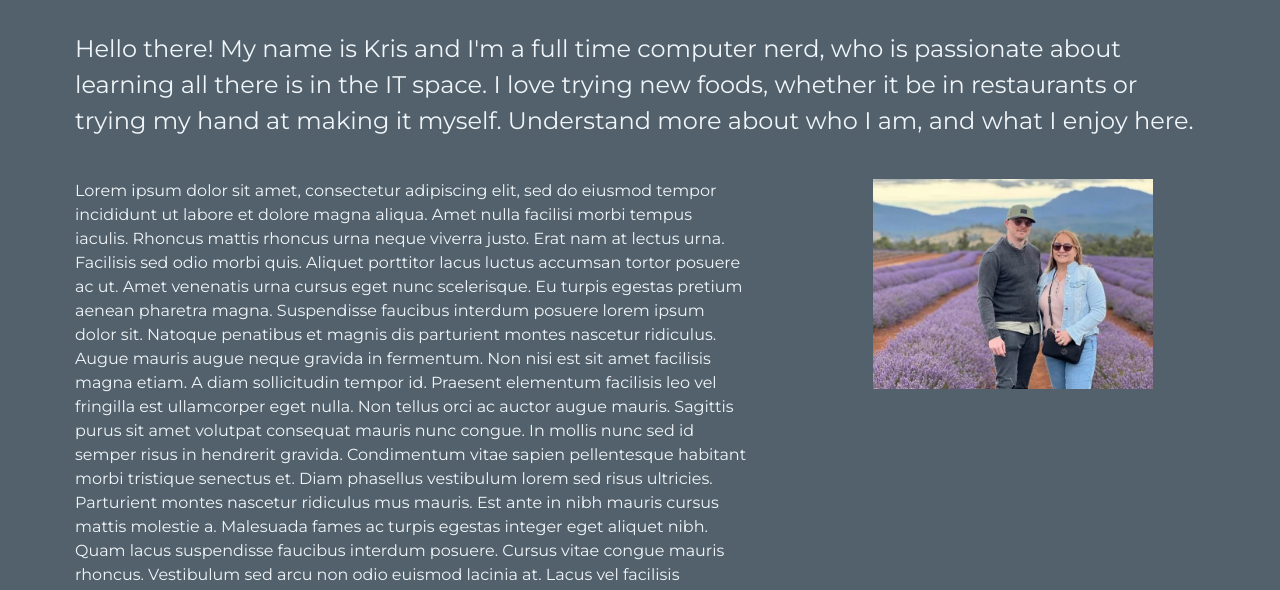
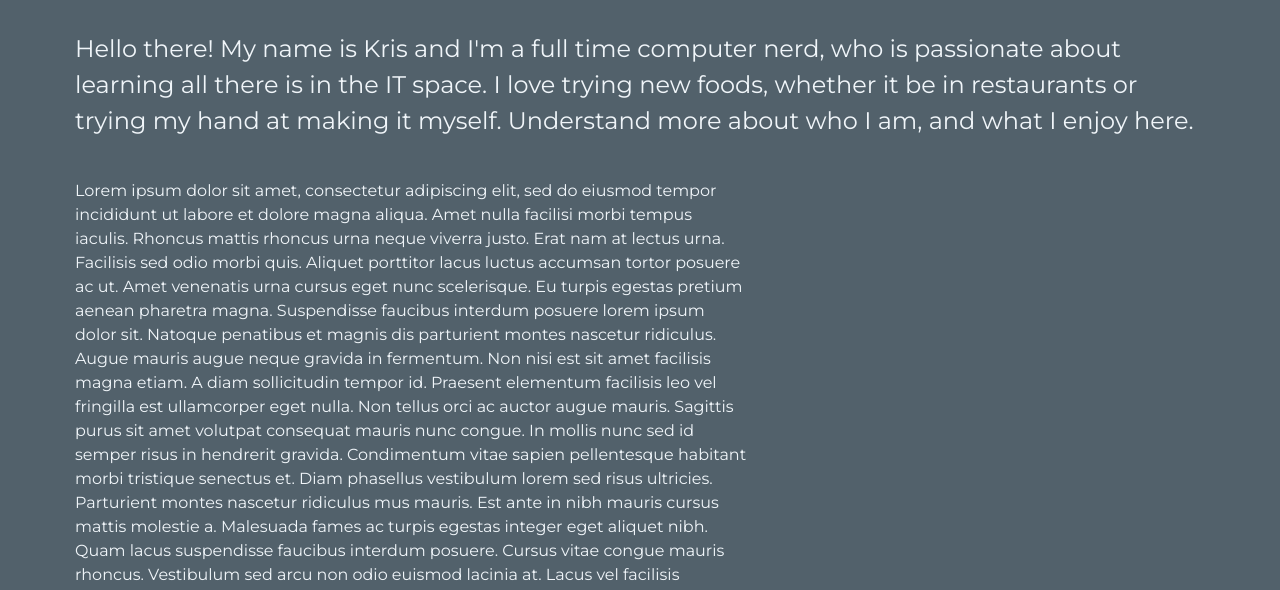
Before and after one commit to thekrisromero/cv, a website: page index.html in a window 1280 px wide. Shown: the part 203-793 px from the top of the page. Drawn offline with nearby package versions, Linux system fonts and the light colour scheme.

Commit message:
Latest Index changes

```diff
--- a/index.html
+++ b/index.html
@@ -102,7 +102,7 @@
         </p>
       </div>
       <div class="col-sm-12 col-md-12 col-lg-5">
-        <img src="images/Main.jpg" alt="Profile" class="profile-img" />
+        <!-- <img src="images/Main.jpg" alt="Profile" class="profile-img" /> -->
       </div>
     </div>
 
```
